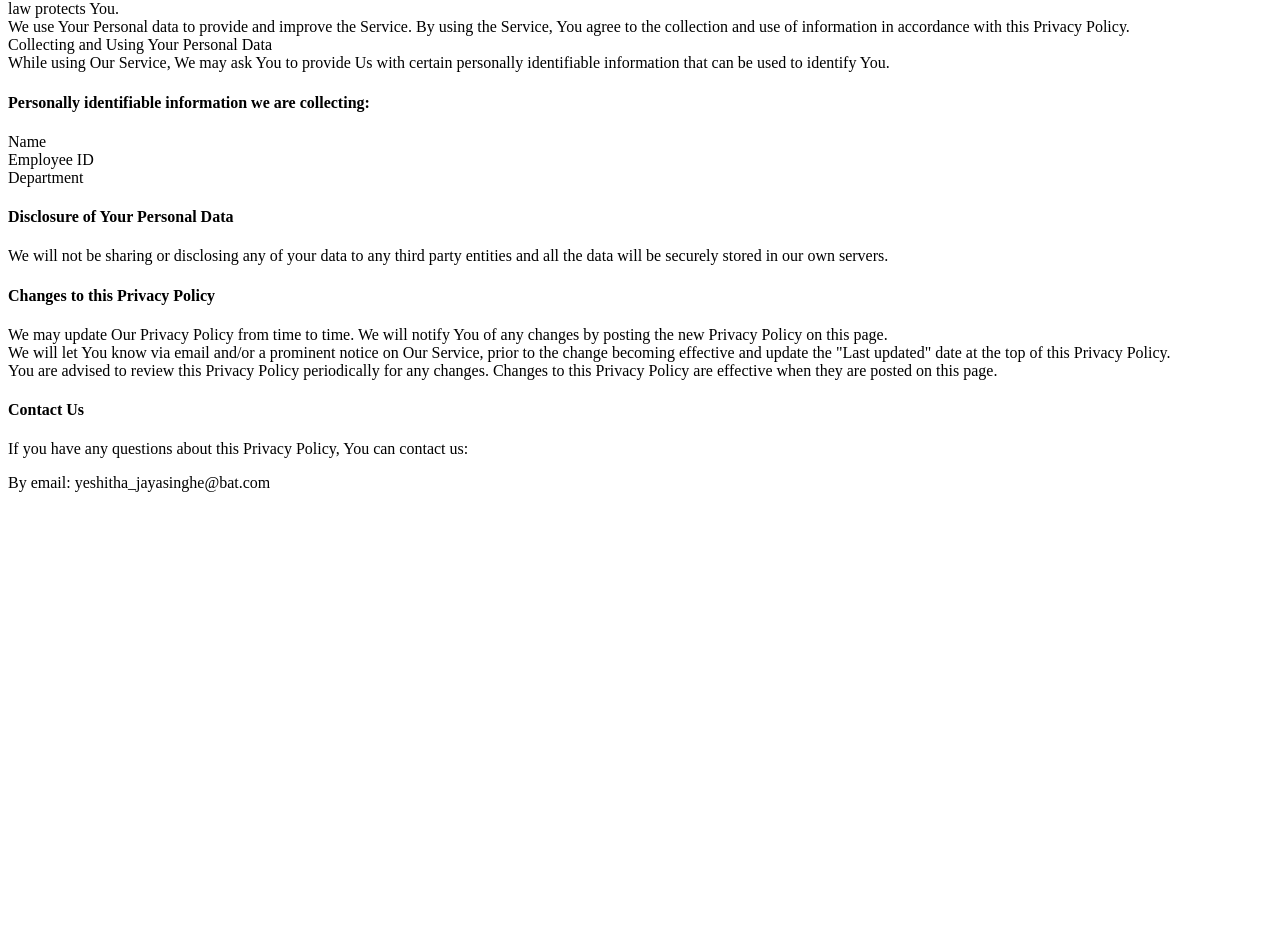
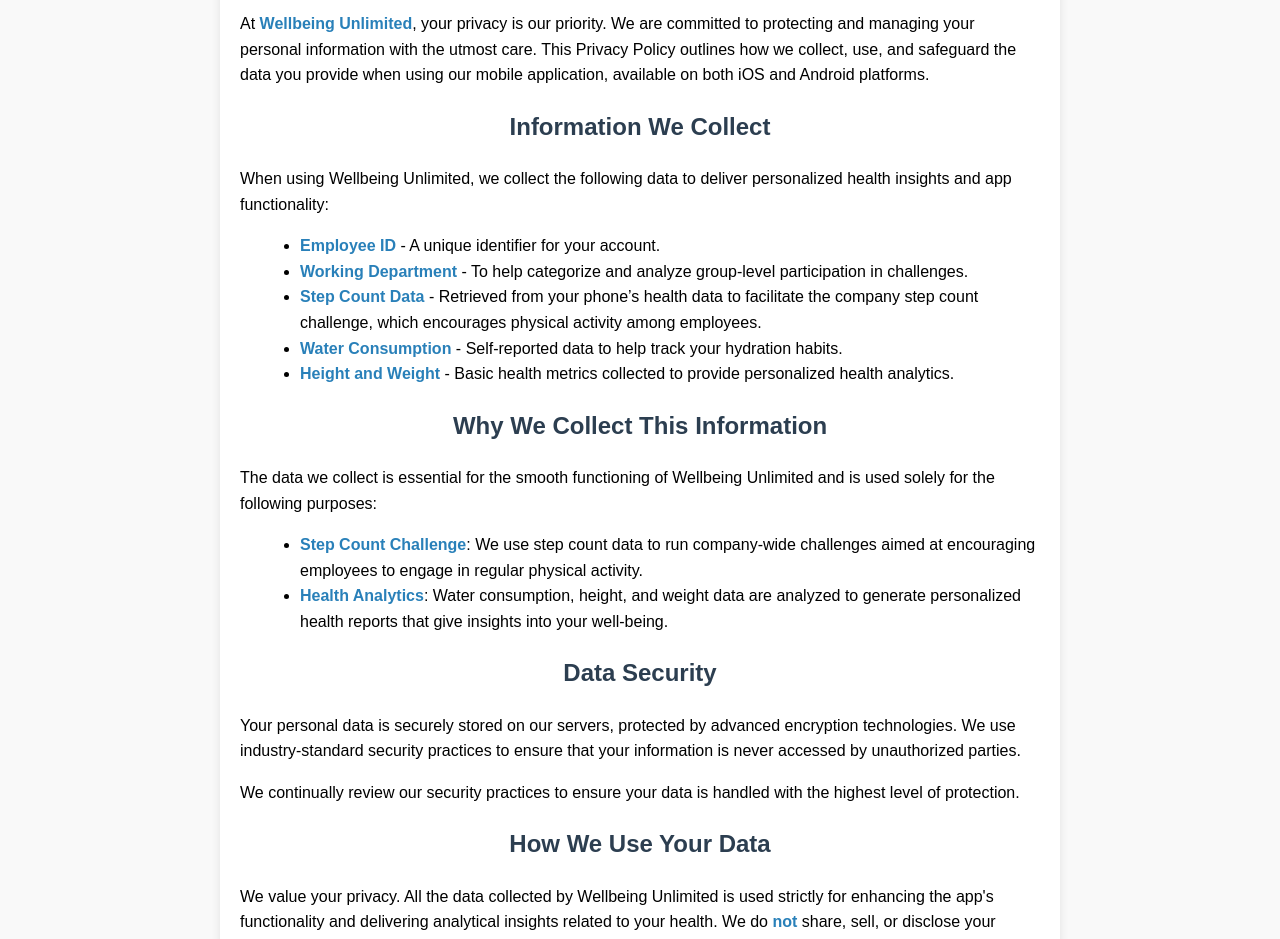
Before and after one commit to jodhaaa/ctc.privacy, a plain HTML site: page index.html in a window 1280 px wide. Shown: the part 123-1062 px from the top of the page. Before the commit the page ends 800 px from the top, so only its background shows below. Drawn offline with Linux system fonts and the light colour scheme.

Commit message:
Update index.html

```diff
--- a/index.html
+++ b/index.html
@@ -1,43 +1,108 @@
-<h1 id="e6026121ac78e2d417fcda8e4702ab59d">
-    Privacy Policy
-</h1>
-<h5 id="ee821a64d51cc11d2e5b1776d7a241f82">
-    Last updated: October 17, 2023
-</h5>
-<p>
-    This Privacy Policy describes our policies and procedures on the collection, use and disclosure of Your information, when You use the Service and tells You about Your privacy rights and how the law protects You.<br>
-    We use Your Personal data to provide and improve the Service. By using the Service, You agree to the collection and use of information in accordance with this Privacy Policy.<br>
-    Collecting and Using Your Personal Data<br>
-    While using Our Service, We may ask You to provide Us with certain personally identifiable information that can be used to identify You.&nbsp;
-</p>
-<h4 id="e184faf4540c2b4c999388ec04ce566af">
-    Personally identifiable information we are collecting:
-</h4>
-<p>
-    Name<br>
-    Employee ID<br>
-    Department
-</p>
-<h4 id="e0210c8a1880878b1b33781be60fa993f">
-    Disclosure of Your Personal Data
-</h4>
-<p>
-    We will not be sharing or disclosing any of your data to any third party entities and all the data will be securely stored in our own servers.&nbsp;
-</p>
-<h4 id="efc5cf717190c8571552a8a4c3f6dfaa2">
-    Changes to this Privacy Policy
-</h4>
-<p>
-    We may update Our Privacy Policy from time to time. We will notify You of any changes by posting the new Privacy Policy on this page.<br>
-    We will let You know via email and/or a prominent notice on Our Service, prior to the change becoming effective and update the "Last updated" date at the top of this Privacy Policy.<br>
-    You are advised to review this Privacy Policy periodically for any changes. Changes to this Privacy Policy are effective when they are posted on this page.
-</p>
-<h4 id="e0b0f2035a75870c4db8ca39c8d7b059e">
-    Contact Us
-</h4>
-<p>
-    If you have any questions about this Privacy Policy, You can contact us:
-</p>
-<p>
-    By email: yeshitha_jayasinghe@bat.com&nbsp;
-</p>
+<!DOCTYPE html>
+<html lang="en">
+
+<head>
+    <meta charset="UTF-8">
+    <meta name="viewport" content="width=device-width, initial-scale=1.0">
+    <title>Privacy Policy - Wellbeing Unlimited</title>
+    <style>
+        body {
+            font-family: Arial, sans-serif;
+            line-height: 1.6;
+            margin: 0;
+            padding: 0;
+            background-color: #f9f9f9;
+        }
+
+        .container {
+            max-width: 800px;
+            margin: 20px auto;
+            padding: 20px;
+            background-color: #fff;
+            border-radius: 8px;
+            box-shadow: 0 2px 10px rgba(0, 0, 0, 0.1);
+        }
+
+        h1,
+        h2 {
+            color: #2C3E50;
+            text-align: center;
+        }
+
+        p {
+            margin-bottom: 15px;
+        }
+
+        ul {
+            margin-left: 20px;
+        }
+
+        strong {
+            color: #2980B9;
+        }
+    </style>
+</head>
+
+<body>
+    <div class="container">
+        <h1>Privacy Policy</h1>
+        <p>At <strong>Wellbeing Unlimited</strong>, your privacy is our priority. We are committed to protecting and
+            managing your personal information with the utmost care. This Privacy Policy outlines how we collect, use,
+            and safeguard the data you provide when using our mobile application, available on both iOS and Android
+            platforms.</p>
+
+        <h2>Information We Collect</h2>
+        <p>When using Wellbeing Unlimited, we collect the following data to deliver personalized health insights and app
+            functionality:</p>
+        <ul>
+            <li><strong>Employee ID</strong> - A unique identifier for your account.</li>
+            <li><strong>Working Department</strong> - To help categorize and analyze group-level participation in
+                challenges.</li>
+            <li><strong>Step Count Data</strong> - Retrieved from your phone’s health data to facilitate the company
+                step count challenge, which encourages physical activity among employees.</li>
+            <li><strong>Water Consumption</strong> - Self-reported data to help track your hydration habits.</li>
+            <li><strong>Height and Weight</strong> - Basic health metrics collected to provide personalized health
+                analytics.</li>
+        </ul>
+
+        <h2>Why We Collect This Information</h2>
+        <p>The data we collect is essential for the smooth functioning of Wellbeing Unlimited and is used solely for the
+            following purposes:</p>
+        <ul>
+            <li><strong>Step Count Challenge</strong>: We use step count data to run company-wide challenges aimed at
+                encouraging employees to engage in regular physical activity.</li>
+            <li><strong>Health Analytics</strong>: Water consumption, height, and weight data are analyzed to generate
+                personalized health reports that give insights into your well-being.</li>
+        </ul>
+
+        <h2>Data Security</h2>
+        <p>Your personal data is securely stored on our servers, protected by advanced encryption technologies. We use
+            industry-standard security practices to ensure that your information is never accessed by unauthorized
+            parties.</p>
+        <p>We continually review our security practices to ensure your data is handled with the highest level of
+            protection.</p>
+
+        <h2>How We Use Your Data</h2>
+        <p>We value your privacy. All the data collected by Wellbeing Unlimited is used strictly for enhancing the app's
+            functionality and delivering analytical insights related to your health. We do <strong>not</strong> share,
+            sell, or disclose your personal data to any third-party entities under any circumstances.</p>
+        <p>The data collected is solely for internal processing, which helps improve your experience with the app and
+            provides health-related insights.</p>
+
+        <h2>Your Consent</h2>
+        <p>By using Wellbeing Unlimited, you consent to the collection and use of the data mentioned above, in
+            accordance with this privacy policy.</p>
+
+        <h2>Policy Updates</h2>
+        <p>We reserve the right to make changes to this Privacy Policy at any time. Any updates will be reflected in the
+            app, and we encourage you to review the policy regularly to stay informed about how we are protecting your
+            information.</p>
+
+        <h2>Contact Us</h2>
+        <p>If you have any questions or concerns about this Privacy Policy or your data, please contact us at
+            <strong>yeshitha_jayasinghe@bat.com</strong>. We are committed to addressing any issues promptly and effectively.
+        </p>
+    </div>
+</body>
+
+</html>
```
